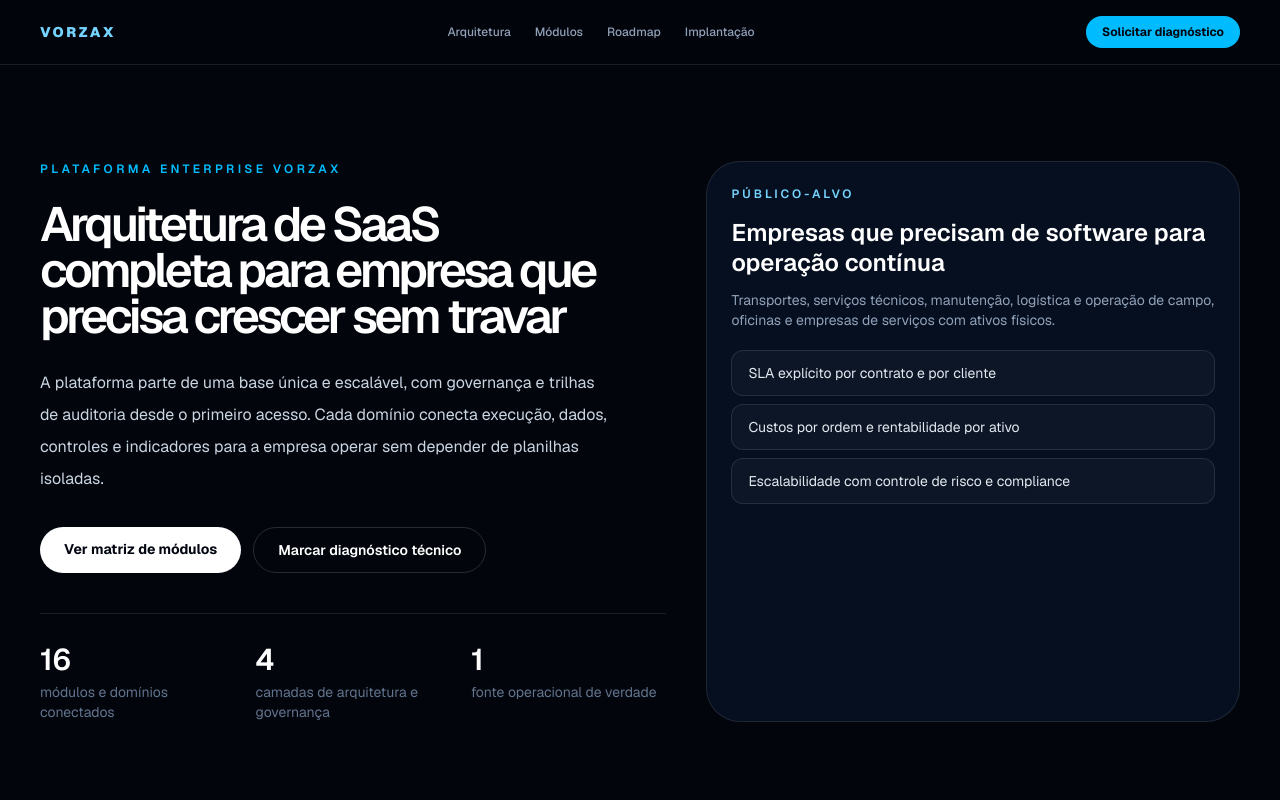
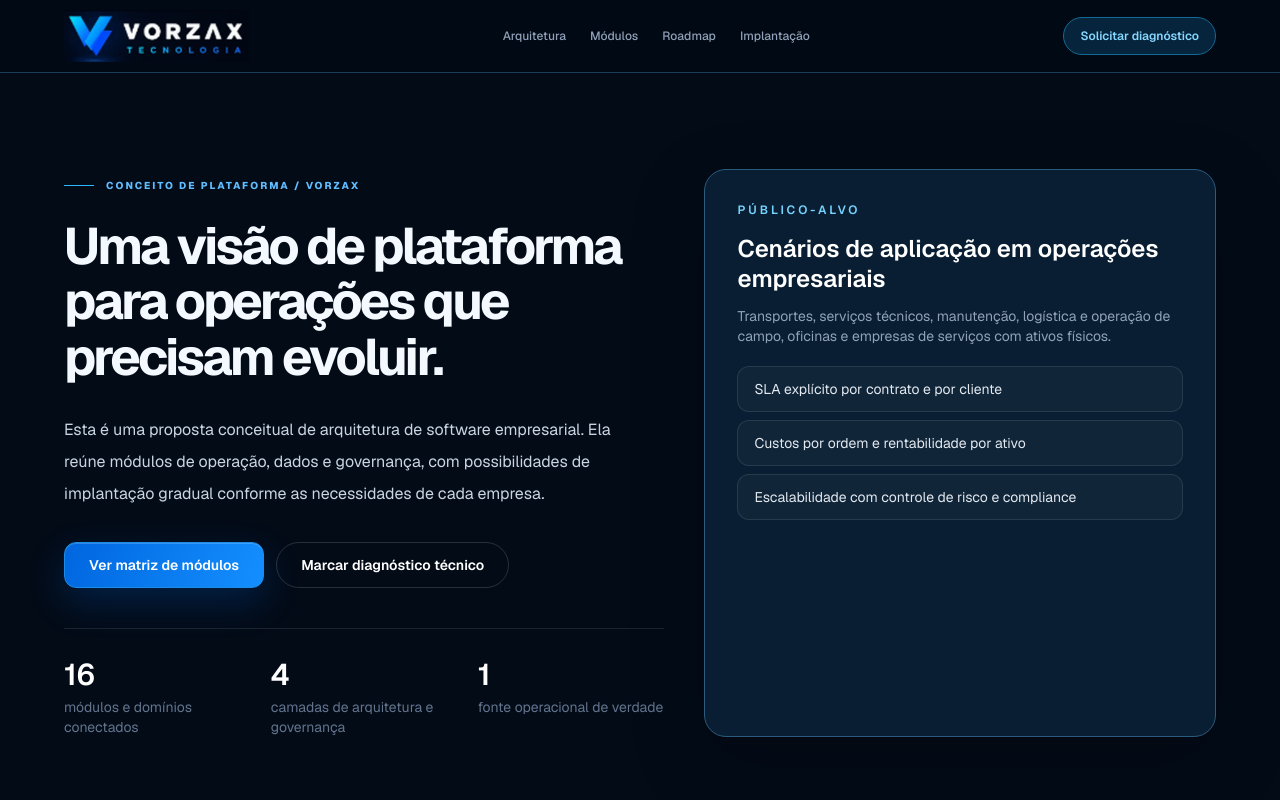
Before and after one commit to vorzax-tecnologia/vorzax-site, a Next.js app: page /plataforma in a window 1280 px wide. Shown: the top 800 px of the page. Built offline with nearby package versions, Linux system fonts and the light colour scheme.

Commit message:
style(platform): identidade premium e arquitetura marcada como conceito

```diff
--- a/src/app/plataforma/page.tsx
+++ b/src/app/plataforma/page.tsx
@@ -1,10 +1,11 @@
 import type { Metadata } from "next";
 import Link from "next/link";
+import Image from "next/image";
 
 export const metadata: Metadata = {
-  title: "Arquitetura de plataforma SaaS para empresas",
+  title: "Conceito de arquitetura de plataforma empresarial",
   description:
-    "Roteiro de implementação enterprise para operação, frota, manutenção, pessoas e finanças em uma única base.",
+    "Proposta conceitual de arquitetura empresarial para operação, frota, manutenção, dados e finanças.",
   alternates: { canonical: "/plataforma" },
   openGraph: {
     title: "Plataforma Vorzax | Arquitetura completa para negócio",
@@ -559,37 +560,37 @@ function ChecklistSection() {
 
 export default function Plataforma() {
   return (
-    <main className="relative min-h-screen bg-[#02050b] text-white">
+    <main className="vx-platform relative min-h-screen overflow-hidden bg-[#030b17] text-white">
       <div className="pointer-events-none absolute inset-x-0 top-0 -z-10 h-[760px] bg-[radial-gradient(circle_at_78%_8%,rgba(14,165,233,0.18),transparent_30%),radial-gradient(circle_at_16%_20%,rgba(79,70,229,0.12),transparent_30%),linear-gradient(180deg,#07172d_0%,#02050b_82%)]" />
       <div className="absolute inset-x-0 top-16 -z-10 opacity-30 [background-image:linear-gradient(rgba(125,211,252,0.08)_1px,transparent_1px),linear-gradient(90deg,rgba(125,211,252,0.08)_1px,transparent_1px)] [background-size:56px_56px]" />
 
-      <header className="sticky top-0 z-20 border-b border-white/10 bg-[#02050b]/70 backdrop-blur-xl">
-        <div className="mx-auto flex max-w-7xl items-center justify-between px-6 py-4 sm:px-8 lg:px-10">
-          <p className="text-sm font-black tracking-[0.18em] text-sky-300">VORZAX</p>
+      <header className="sticky top-0 z-20 border-b border-[#193c58] bg-[#020a15]/90 backdrop-blur-2xl">
+        <div className="mx-auto flex h-[72px] max-w-[1440px] items-center justify-between px-5 sm:px-8 lg:px-10 xl:px-16">
+          <Link href="/" aria-label="Vorzax Tecnologia — início"><Image src="/vorzax-logo-oficial.png" alt="Vorzax Tecnologia" width={604} height={172} className="h-auto w-[160px] sm:w-[185px]" priority /></Link>
           <nav aria-label="Navegação da plataforma" className="hidden items-center gap-6 text-xs font-medium text-slate-400 lg:flex">
             <Link href="#arquitetura" className="transition hover:text-white">Arquitetura</Link>
             <Link href="#modulos" className="transition hover:text-white">Módulos</Link>
             <Link href="#roadmap" className="transition hover:text-white">Roadmap</Link>
             <Link href="#implementacao" className="transition hover:text-white">Implantação</Link>
           </nav>
-          <Link href="/#contato" className="rounded-full bg-sky-400 px-4 py-2 text-xs font-bold text-[#020611] transition hover:bg-white">
+          <Link href="/#contato" className="rounded-full border border-[#156995] bg-[#06243b] px-4 py-2.5 text-xs font-semibold text-[#85d7ff] transition hover:border-[#35b9f9] hover:text-white">
             Solicitar diagnóstico
           </Link>
         </div>
       </header>
 
-      <section className="relative border-b border-white/10">
-        <div className="mx-auto grid max-w-7xl gap-10 px-6 py-20 lg:grid-cols-[1.08fr_0.92fr] lg:px-10 lg:py-24">
+      <section className="relative border-b border-[#193951]">
+        <div className="mx-auto grid max-w-[1440px] gap-10 px-5 py-20 sm:px-8 lg:grid-cols-[1.08fr_0.92fr] lg:px-10 lg:py-24 xl:px-16">
           <div>
-            <p className="text-xs font-semibold tracking-[0.28em] text-sky-400">PLATAFORMA ENTERPRISE VORZAX</p>
-            <h1 className="mt-6 text-balance text-5xl font-semibold leading-[0.96] tracking-[-0.07em]">
-              Arquitetura de SaaS completa para empresa que precisa crescer sem travar
+            <p className="vx-eyebrow"><span className="vx-eyebrow-line" /> CONCEITO DE PLATAFORMA / VORZAX</p>
+            <h1 className="vx-heading mt-6 max-w-3xl">
+              Uma visão de plataforma para operações que precisam evoluir.
             </h1>
             <p className="mt-7 max-w-xl leading-8 text-slate-300">
-              A plataforma parte de uma base única e escalável, com governança e trilhas de auditoria desde o primeiro acesso. Cada domínio conecta execução, dados, controles e indicadores para a empresa operar sem depender de planilhas isoladas.
+              Esta é uma proposta conceitual de arquitetura de software empresarial. Ela reúne módulos de operação, dados e governança, com possibilidades de implantação gradual conforme as necessidades de cada empresa.
             </p>
             <div className="mt-8 flex flex-wrap gap-3">
-              <a href="#modulos" className="rounded-full bg-white px-6 py-3 text-sm font-bold text-[#020611] transition hover:-translate-y-0.5 hover:bg-sky-300">
+              <a href="#modulos" className="vx-primary-button inline-flex items-center justify-center rounded-xl px-6 py-3 text-sm font-semibold text-white">
                 Ver matriz de módulos
               </a>
               <Link href="/#contato" className="rounded-full border border-white/15 px-6 py-3 text-sm font-semibold text-white transition hover:bg-white/[0.08]">
@@ -612,9 +613,9 @@ export default function Plataforma() {
             </div>
           </div>
 
-          <aside className="rounded-[34px] border border-white/10 bg-[#060f1f] p-6">
+          <aside className="rounded-[22px] border border-[#2b5b7e] bg-[#091e32] p-6 shadow-[0_25px_75px_rgba(0,0,0,.22)] sm:p-8">
             <p className="text-xs font-semibold tracking-[0.24em] text-sky-300">PÚBLICO-ALVO</p>
-            <p className="mt-4 text-2xl font-semibold leading-tight text-white">Empresas que precisam de software para operação contínua</p>
+            <p className="mt-4 text-2xl font-semibold leading-tight text-white">Cenários de aplicação em operações empresariais</p>
             <p className="mt-3 text-sm text-slate-400">
               Transportes, serviços técnicos, manutenção, logística e operação de campo, oficinas e empresas de serviços com ativos físicos.
             </p>
@@ -633,7 +634,7 @@ export default function Plataforma() {
         </div>
       </section>
 
-      <section id="arquitetura" className="mx-auto max-w-7xl px-6 py-24 lg:px-10">
+      <section id="arquitetura" className="mx-auto max-w-[1440px] px-5 py-20 sm:px-8 lg:px-10 lg:py-24 xl:px-16">
         <SectionHeader
           title="ARQUITETURA"
           subtitle="Camadas que sustentam operação previsível e crescimento real"
@@ -646,10 +647,10 @@ export default function Plataforma() {
       </section>
 
       <section id="modulos" className="border-y border-white/10 bg-[#050a13]">
-        <div className="mx-auto max-w-7xl px-6 py-24 lg:px-10">
+        <div className="mx-auto max-w-[1440px] px-5 py-20 sm:px-8 lg:px-10 lg:py-24 xl:px-16">
           <SectionHeader title="MÓDULOS" subtitle="Matriz de módulos por maturidade e governança" />
           <p className="mt-5 max-w-2xl text-sm leading-7 text-slate-400">
-            Cada linha mostra escopo mínimo (MVP) e escopo empresarial (Enterprise). O time decide a ordem de implantação por retorno de operação e risco.
+            Cada linha representa possibilidades de escopo mínimo (MVP) e avançado. A priorização de módulos depende de viabilidade, risco e necessidades verificadas no projeto.
           </p>
           <div className="mt-8">
             <ModuleTable />
@@ -657,10 +658,10 @@ export default function Plataforma() {
         </div>
       </section>
 
-      <section className="mx-auto max-w-7xl px-6 py-24 lg:px-10">
-        <SectionHeader title="COMPETITIVO" subtitle="Benchmark técnico incorporado aos pontos fortes" />
+      <section className="mx-auto max-w-[1440px] px-5 py-20 sm:px-8 lg:px-10 lg:py-24 xl:px-16">
+        <SectionHeader title="COMPETITIVO" subtitle="Referências técnicas para decisões futuras" />
           <p className="mt-5 max-w-2xl text-sm leading-7 text-slate-400">
-            O desenho incorpora padrões públicos de ERP e gestão de ativos presentes em SAP, TOTVS e Engeman, adaptados à realidade de pequenas e médias empresas e operações de médio porte.
+            A proposta conceitual considera práticas comuns de ERP e gestão de ativos. Citações a sistemas do mercado não representam parceria, integração existente ou comparação funcional homologada.
           </p>
         <div className="mt-8">
           <BenchmarkPillars />
@@ -668,7 +669,7 @@ export default function Plataforma() {
       </section>
 
       <section id="roadmap" className="border-y border-white/10 bg-[#050a13]">
-        <div className="mx-auto max-w-7xl px-6 py-24 lg:px-10">
+        <div className="mx-auto max-w-[1440px] px-5 py-20 sm:px-8 lg:px-10 lg:py-24 xl:px-16">
           <SectionHeader title="ROADMAP DE IMPLANTAÇÃO" subtitle="Etapas com metas e critérios objetivos" />
           <p className="mt-5 max-w-3xl text-sm leading-7 text-slate-400">
             Estrutura recomendada para implantação sem rupturas operacionais. A cada fase são validados riscos, qualidade de dado e KPIs antes de avançar.
@@ -679,7 +680,7 @@ export default function Plataforma() {
         </div>
       </section>
 
-      <section id="implementacao" className="mx-auto max-w-7xl space-y-8 px-6 py-24 lg:px-10">
+      <section id="implementacao" className="mx-auto max-w-[1440px] space-y-8 px-5 py-20 sm:px-8 lg:px-10 lg:py-24 xl:px-16">
         <SectionHeader title="EXECUÇÃO" subtitle="Checklist de entrada em produção segura" />
         <ChecklistSection />
         <div className="rounded-3xl border border-white/10 bg-[#070f1a] p-6">
@@ -692,8 +693,8 @@ export default function Plataforma() {
         </div>
       </section>
 
-      <footer className="border-t border-white/10">
-        <div className="mx-auto flex max-w-7xl flex-col items-start justify-between gap-3 px-6 py-8 text-sm text-slate-500 sm:flex-row sm:items-center lg:px-10">
+      <footer className="border-t border-[#193c56] bg-[#030a14]">
+        <div className="mx-auto flex max-w-[1440px] flex-col items-start justify-between gap-3 px-5 py-8 text-sm text-[#8197aa] sm:flex-row sm:items-center sm:px-8 lg:px-10 xl:px-16">
           <span>© 2026 Vorzax Tecnologia</span>
           <div className="flex gap-6">
             <Link href="/" className="transition hover:text-white">Site</Link>
```
